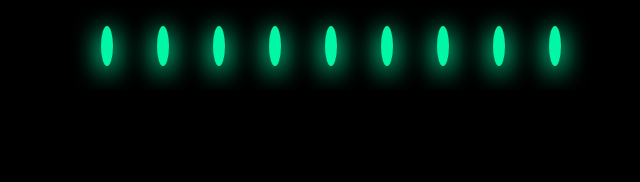
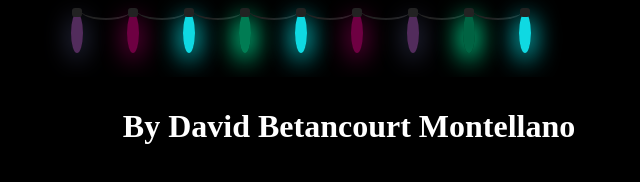
Before and after one commit to dbetm/David, a plain HTML site: page index.html in a window 1280 px wide. Shown: the whole page, without its empty margins (299-939 px from the left). Drawn offline with Linux system fonts and the light colour scheme.

Commit message:
Completar estilos

```diff
--- a/estilos.css
+++ b/estilos.css
@@ -26,4 +26,101 @@ body {
     animation-name: flash-1;
     animation-duration: 2s;
 }
-/* jadbjadjabd */
+/* Hasta aquí primer parte del CSS */
+
+/* Impares mayores a 2 */
+.lightrope li:nth-child(2n+1) {
+    background: cyan;
+    box-shadow: 0px 5px 24px 3px rgba(0, 255, 255, 0.5);
+    animation-name: flash-2;
+    animation-duration: 0.4s;
+}
+/* Pares mayores a 5*/
+.lightrope li:nth-child(4n+2) {
+    background: #f70094;
+    box-shadow: 0px 5px 24px 3px #f70094;
+    animation-name: flash-3;
+    animation-duration: 1.1s;
+}
+
+/* Duración impares */
+.lightrope li:nth-child(odd) {
+    animation-duration: 1.8s;
+}
+/* Alternando */
+.lightrope li:nth-child(3n+1) {
+    animation-duration: 1.4s;
+}
+
+.lightrope li:before {
+    content: "";
+    position: absolute;
+    background: #222;
+    width: 10px;
+    height: 9px;
+    border-radius: 3px;
+    top: -5px;
+    left: 1px;
+}
+
+.lightrope li:after {
+    content: "";
+    top: -14px;
+    left: 9px;
+    position: absolute;
+    width: 52px;
+    height: 19px;
+    border-bottom: solid #222 2px;
+    border-radius: 50%;
+}
+
+.lightrope li:last-child:after {
+    content: none;
+}
+
+.lightrope li:first-child {
+    margin-left: -40px;
+}
+
+/* Hasta aquí segunda parte del CSS */
+
+@keyframes flash-1 {
+    0%, 100% {
+        background: #00f7a5;
+        box-shadow: 0px 5px 24px 3px #00f7a5;
+    }
+    50% {
+        background: rgba(0, 247, 165, 0.4);
+    }
+}
+
+@keyframes flash-2 {
+    0%, 100% {
+        background: cyan;
+        box-shadow: 0px 5px 24px 3px cyan;
+    }
+    50% {
+        background: rgba(247, 0, 148, 0.4);
+        box-shadow: 0px 5px 24px 3px rgba(247, 0, 148, 0.2);
+    }
+}
+
+@keyframes flash-3 {
+    0%, 100% {
+        background: #f70094;
+        box-shadow: 0px 5px 24px 3px #f70094;;
+    }
+    50% {
+        background: rgba(247, 0, 148, 0.4);
+        box-shadow: 0px 5px 24px 3px rgba(247, 0, 148, 0.4);
+    }
+}
+
+h1 {
+    color: white;
+    width: 100%;
+    text-align: center;
+    position: absolute;
+    margin: 100px auto;
+}
+/* Hasta aquí tercer parte del CSS */
```
